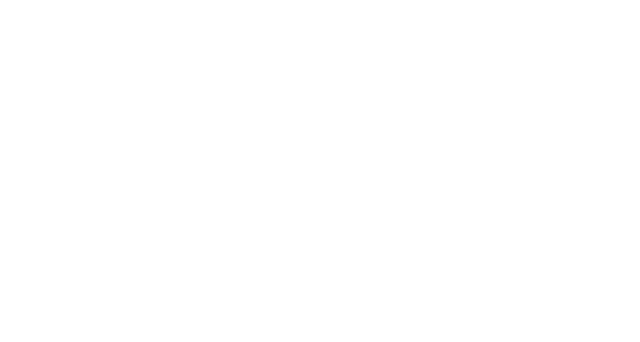
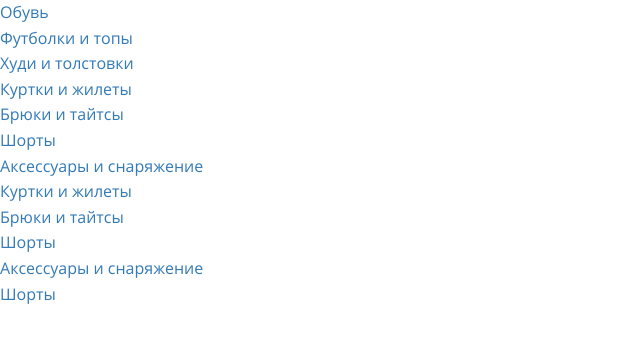
Before and after one commit to samovsisyan/inter_shop, a React (Create React App) app: page /categorys-menu in a window 1280 px wide. Shown: the top 342 px of the page, without its empty margins (0-640 px from the left). Built offline with nearby package versions, Linux system fonts and the light colour scheme.

Commit message:
Create helper/Category Menu

```diff
--- a/src/App.js
+++ b/src/App.js
@@ -23,6 +23,7 @@
 import Zakaz_2 from "./pages/Zakaz-2";
 import Zakaz_3 from "./pages/Zakaz-3";
 import Zakaz_4 from "./pages/Zakaz-4";
+import CategorysMenu from "./helper/CategorysMenu";
 
 
 
@@ -48,6 +49,7 @@
                     <Route path="/zakaz-2" component={Zakaz_2}/>
                     <Route path="/zakaz-3" component={Zakaz_3}/>
                     <Route path="/zakaz-4" component={Zakaz_4}/>
+                    <Route path="/categorys-menu" component={CategorysMenu}/>
 
                     <Route path="/header" component={Header} />
                     <Route path="/footer" component={Footer} />
--- /dev/null
+++ b/src/helper/CategorysMenu.js
@@ -0,0 +1,27 @@
+import React, {Component} from 'react';
+import {Link} from "react-router-dom";
+
+class CategorysMenu extends Component {
+    render() {
+        return (
+            <div>
+                <ul className="megamnu-dropdown dropdown-menu">
+                    <li><Link to="category-page.html">Обувь</Link></li>
+                    <li><Link to="category-page.html">Футболки и топы</Link></li>
+                    <li><Link to="category-page.html">Худи и толстовки</Link></li>
+                    <li><Link to="category-page.html">Куртки и жилеты</Link></li>
+                    <li><Link to="category-page.html">Брюки и тайтсы</Link></li>
+                    <li><Link to="category-page.html">Шорты</Link></li>
+                    <li><Link to="category-page.html">Аксессуары и снаряжение</Link></li>
+                    <li><Link to="category-page.html">Куртки и жилеты</Link></li>
+                    <li><Link to="category-page.html">Брюки и тайтсы</Link></li>
+                    <li><Link to="category-page.html">Шорты</Link></li>
+                    <li><Link to="category-page.html">Аксессуары и снаряжение</Link></li>
+                    <li><Link to="category-page.html">Шорты</Link></li>
+                </ul>
+            </div>
+        );
+    }
+}
+
+export default CategorysMenu;
```
